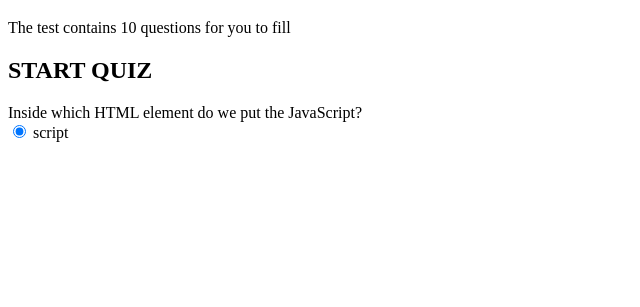
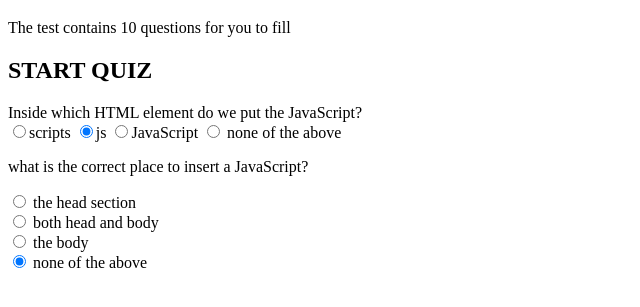
Before and after one commit to silver230/JAVASCRIPT-QUIZ-BOARD, a plain HTML site: page index.html in a window 1280 px wide. Shown: the part 61-368 px from the top of the page, without its empty margins (0-640 px from the left). Drawn offline with Linux system fonts and the light colour scheme.

Commit message:
added input and paragrgraph for question two

```diff
--- a/index.html
+++ b/index.html
@@ -13,11 +13,55 @@
         <h2>START QUIZ</h2>
         Inside which HTML element do we put the JavaScript?
         <div class="radio">
-  <label>
-      <input type="radio" name="answer" value="script" checked>  script
+          <label><input type="radio" name="element" value="scripts" checked>scripts</label>
+
+
+
+          <label><input type="radio" name="element" value="js" checked>js
         </label>
 
+
+
+          <label><input type="radio" name="element"value="javascript">JavaScript
+        </label>
+
+
+
+          <label><input type="radio" name="element" value="none of the above">
+          none of the above
+        </label>
       </div>
+
+        <p> what is the correct place to insert a JavaScript?</p>
+        <div class="radio">
+        <label>
+          <input type="radio" name="ele" value="head" checked>
+          the head section
+        </label>
+      </div>
+      <div class="radio">
+        <label>
+          <input type="radio" name="ele" value="both">
+          both head and body
+        </label>
+      </div>
+      <div class="radio">
+        <label>
+          <input type="radio" name="ele" value="body">
+          the body
+        </label>
+      </div>
+
+      <div class="radio">
+              <label>
+                <input type="radio" name="ele" value="none" checked>
+                none of the above
+              </label>
+            </div>
+
+
+
       </form>
 </body>
+
 </html>
```
Lines whose indentation alone changed are shown as unchanged.
